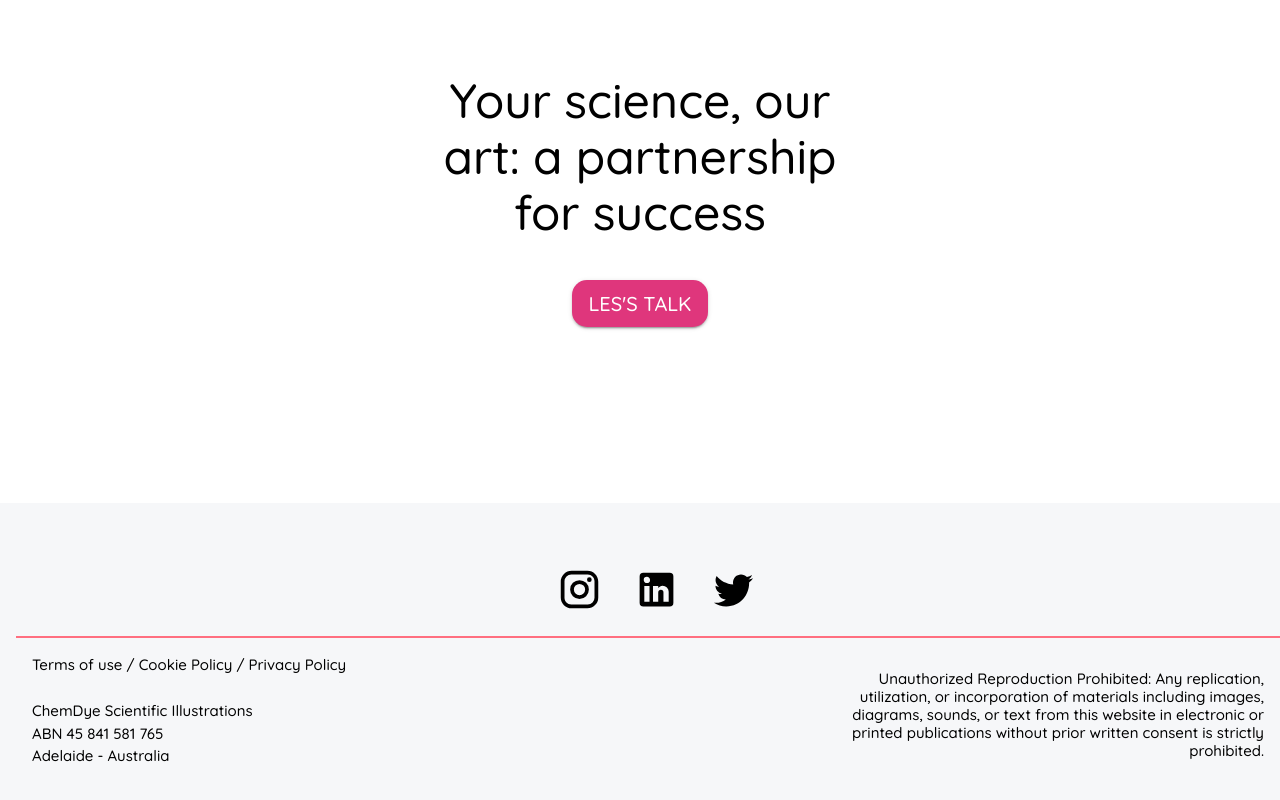
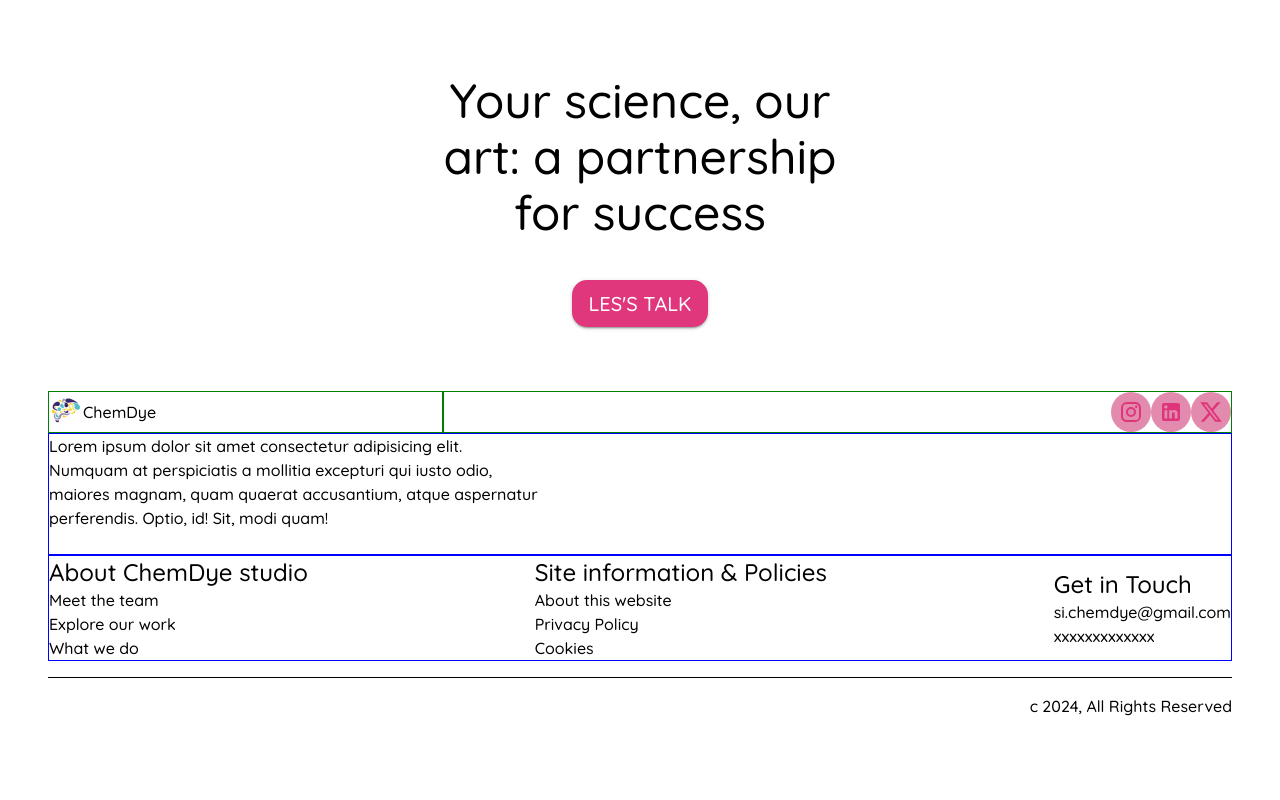
Before and after one commit to Anieto86/chem-dye-2023, a React (Vite) app: page / in a window 1280 px wide. Shown: the part 3918-4718 px from the top of the page. After the commit the page ends 4684 px from the top, so only its background shows below. Built offline with nearby package versions, Linux system fonts and the light colour scheme.

Commit message:
new footer

```diff
--- a/src/components/common/layouts/Footer.jsx
+++ b/src/components/common/layouts/Footer.jsx
@@ -1,51 +1,55 @@
 import { Box, Grid, IconButton, Typography } from '@mui/material';
 import InstagramIcon from '@mui/icons-material/Instagram';
 import LinkedInIcon from '@mui/icons-material/LinkedIn';
-import TwitterIcon from '@mui/icons-material/Twitter';
+import XIcon from '@mui/icons-material/X';
 import { Link } from 'react-router-dom';
+import logo from '../../../assets/img/ColourLogo.png';
 
 export const Footer = () => {
   return (
-    <Box
-      sx={{
-        bottom: 0,
-        left: 0,
-        width: '100%',
-        zIndex: 999,
-        backgroundColor: '#F6F7F9',
-        padding: 2,
-        display: 'flex',
-        flexDirection: 'column',
-        alignItems: 'center',
-        mt: 20,
-      }}
+    <Grid container padding={6}>
+      <Grid
+        container
+        direction="row"
+        alignItems="center"
+        xs={4}
+        sx={{ border: '1px solid green' }}
       >
-      <Box
-        sx={{
-          display: 'flex',
-          justifyContent: 'center',
-          mt: 5,
-        }}
+        <Grid item>
+          <img src={logo} alt="Logo footer" />
+        </Grid>{' '}
+        <Grid item>
+          <Typography>ChemDye</Typography>
+        </Grid>
+      </Grid>
+
+      <Grid
+        container
+        xs={8}
+        direction="row"
+        justifyContent="flex-end"
+        alignItems="center"
+        sx={{ border: '1px solid green' }}
       >
+        <Grid item>
           <Link to={`https://www.instagram.com/chemdye_si/?hl=es`}>
             <IconButton
               sx={{
-              color: 'black',
-              fontSize: 30,
+                color: '#DF367B',
+                background: 'rgb(226, 139, 174)',
               }}
             >
-            <InstagramIcon sx={{ fontSize: '1.5em' }} />
+              <InstagramIcon />
             </IconButton>
           </Link>
           <Link to={`https://www.linkedin.com/in/mariana-oksdath-mansilla`}>
             <IconButton
               sx={{
-              color: 'black',
-              mx: 2,
-              fontSize: 30,
+                color: '#DF367B',
+                background: 'rgb(226, 139, 174)',
               }}
             >
-            <LinkedInIcon sx={{ fontSize: '1.5em' }} />
+              <LinkedInIcon />
             </IconButton>
           </Link>
 
@@ -54,53 +58,60 @@ export const Footer = () => {
           >
             <IconButton
               sx={{
-              color: 'black',
-              fontSize: 30,
+                color: '#DF367B',
+                background: 'rgb(226, 139, 174)',
               }}
             >
-            <TwitterIcon sx={{ fontSize: '1.5em' }} />
+              <XIcon />
             </IconButton>
           </Link>
-      </Box>
+        </Grid>
+      </Grid>
 
-      <Box
-        sx={{
-          width: '100%',
-          height: 2,
-          backgroundColor: '#ff6f80',
-          marginTop: 2,
-        }}
-      ></Box>
-
-      <Grid container spacing={2} columns={16} sx={{ p: 2 }}>
-        <Grid item xs={10}>
-          <Typography align="left" sx={{ fontSize: 15 }}>
-            Terms of use / Cookie Policy / Privacy Policy
-          </Typography>
-          <Grid item sx={{ my: 3 }}>
-            <Typography align="left" sx={{ fontSize: 15 }}>
-              ChemDye Scientific Illustrations
-            </Typography>
-            <Typography align="left" sx={{ fontSize: 15 }}>
-              ABN 45 841 581 765
-            </Typography>
-            <Typography align="left" sx={{ fontSize: 15 }}>
-              Adelaide - Australia
+      <Grid container sx={{ border: '1px solid blue' }} s>
+        <Grid item xs={5} mb={3}>
+          <Typography>
+            Lorem ipsum dolor sit amet consectetur adipisicing elit. Numquam at
+            perspiciatis a mollitia excepturi qui iusto odio, maiores magnam,
+            quam quaerat accusantium, atque aspernatur perferendis. Optio, id!
+            Sit, modi quam!
           </Typography>
         </Grid>
       </Grid>
-        <Grid item xs={6}>
-          <Typography
-            align="right"
-            sx={{ fontSize: 15, p: 2, lineHeight: '1.2' }}
+
+      <Grid
+        container
+        justifyContent="space-between"
+        alignItems="center"
+        columns
+        sx={{ border: '1px solid blue' }}
       >
-            Unauthorized Reproduction Prohibited: Any replication, utilization,
-            or incorporation of materials including images, diagrams, sounds, or
-            text from this website in electronic or printed publications without
-            prior written consent is strictly prohibited.
-          </Typography>
+        <Grid item>
+          <Typography variant="h5">About ChemDye studio</Typography>
+          <Typography>Meet the team</Typography>
+          <Typography>Explore our work</Typography>
+          <Typography>What we do</Typography>
+        </Grid>
+        <Grid item>
+          <Typography variant="h5">Site information & Policies</Typography>
+          <Typography>About this website</Typography>
+          <Typography>Privacy Policy</Typography>
+          <Typography>Cookies</Typography>
+        </Grid>
+        <Grid item>
+          <Typography variant="h5">Get in Touch</Typography>
+          <Typography>si.chemdye@gmail.com</Typography>
+          <Typography>xxxxxxxxxxxxx</Typography>
         </Grid>
       </Grid>
-    </Box>
+      <Box
+        sx={{ width: '100%', height: 1.5, backgroundColor: '#000000', my: 2 }}
+      ></Box>
+      <Grid container justifyContent="flex-end">
+        <Grid item>
+          <Typography>c 2024, All Rights Reserved</Typography>
+        </Grid>
+      </Grid>
+    </Grid>
   );
 };
```
Also changed, not shown: package.json (+4 -4 lines), src/assets/img/ColourLogo.png (added), 1 other file (tests, documents, lock files or other folders). Lines whose indentation alone changed are shown as unchanged.
